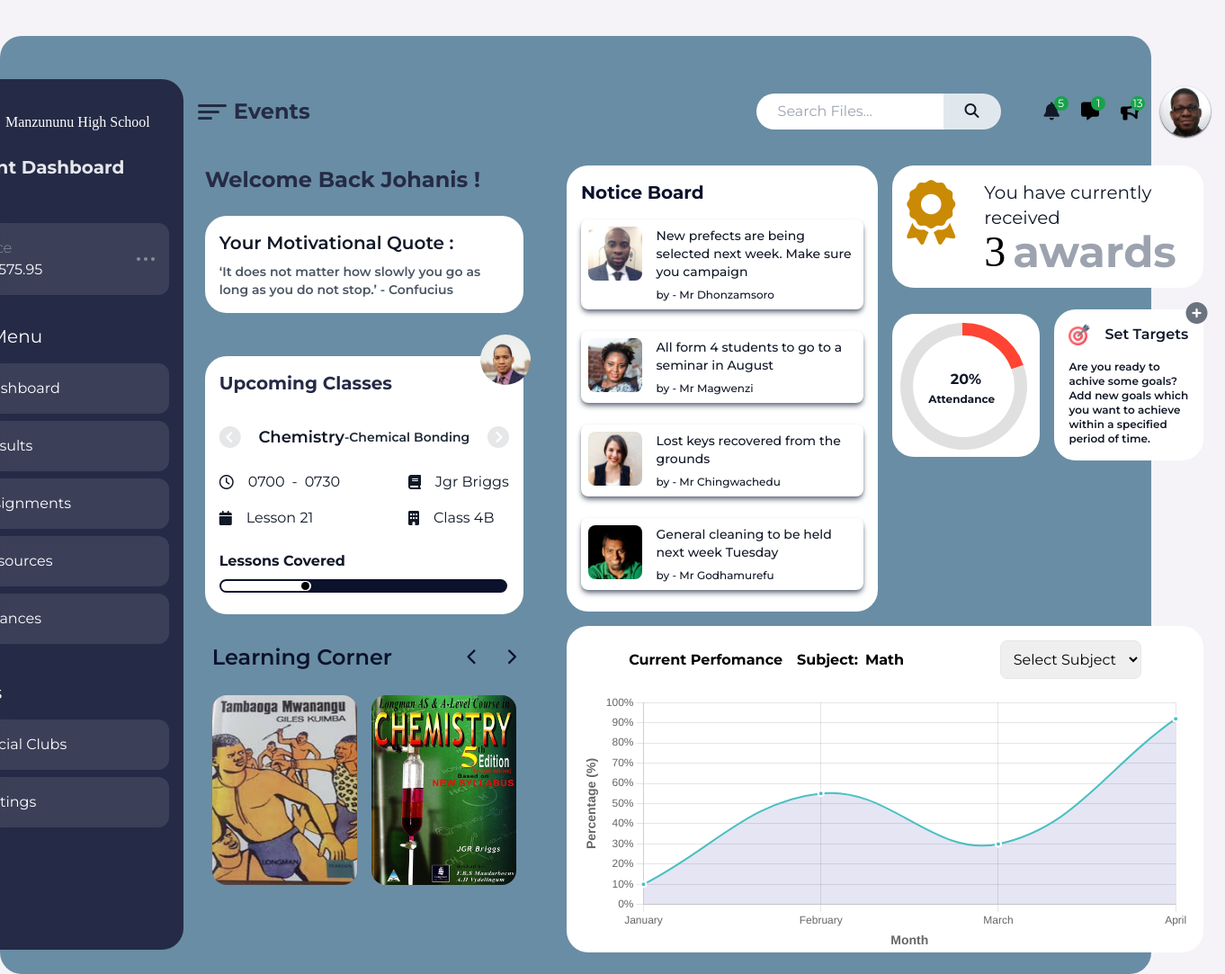
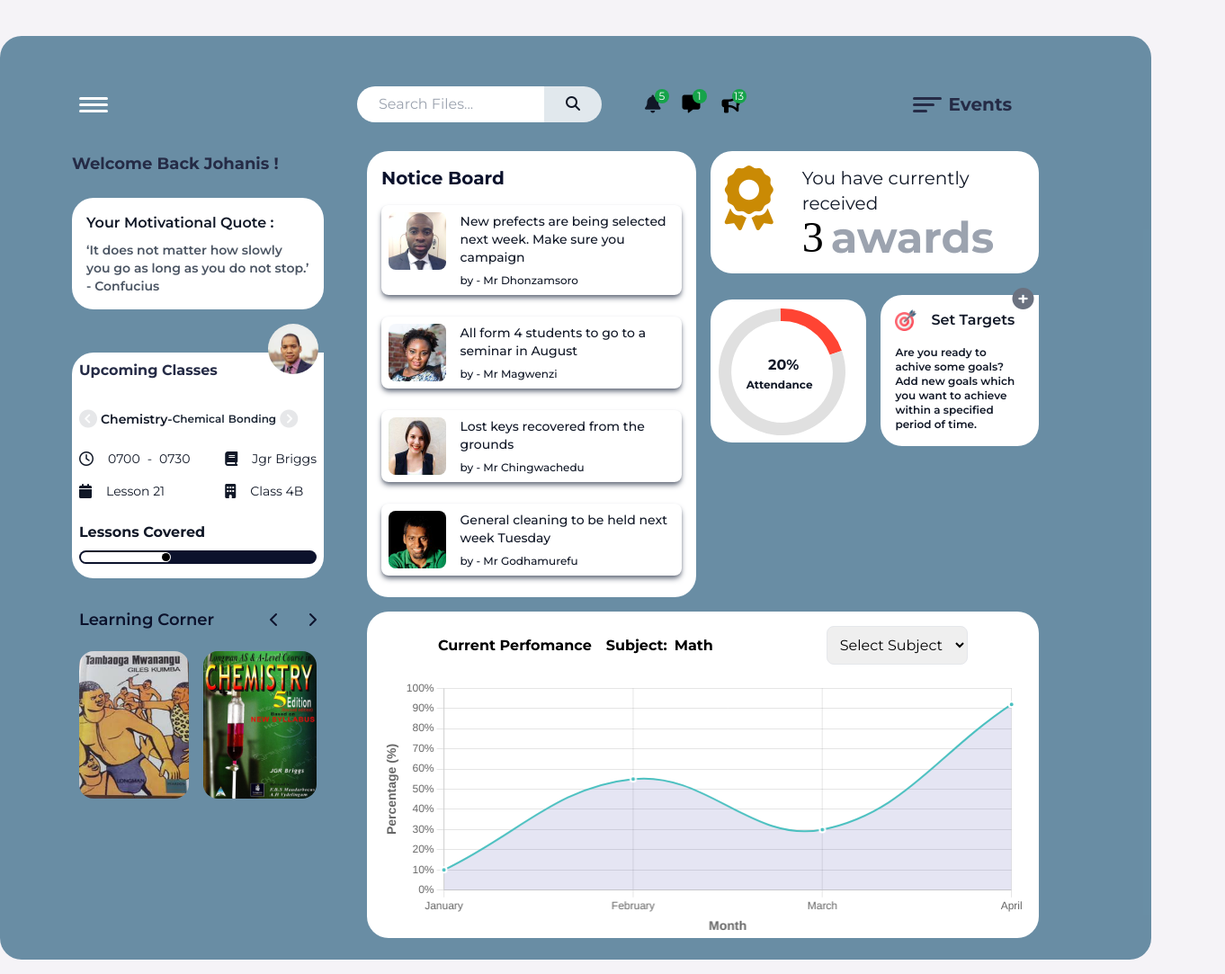
Before and after one commit to Tanyaradzwa1999/Portal, a website: page index.html in a window 1280 px wide. Shown: the whole page at 90% size, 1362 px wide, since content can reach past the window. Drawn offline with nearby package versions, Linux system fonts and the light colour scheme.

Commit message:
withModal

```diff
--- /dev/null
+++ b/animation.js
@@ -0,0 +1,32 @@
+const hamBurgerMenuShow = document.querySelector(".hamBurgerShow");
+const SidebarMenu = document.querySelector(".SidebarMenu");
+const btnhamBurger = document.querySelector(".btnhamBurger");
+const addModal = document.querySelector(".modalShow");
+const animated = document.querySelector(".moveback");
+
+animated.addEventListener("animationend", function (e) {
+  if (e.animationName === "moveback") hamBurgerMenuShow.classList.add("hidden");
+});
+const closeSidebar = function () {};
+// if the user selects the intended menu item
+SidebarMenu.addEventListener("click", function (e) {
+  const clicked = e.target.closest(".sidebarItem");
+  if (!clicked) return;
+  hamBurgerMenuShow.classList.add("moveback");
+  addModal.classList.remove("modal");
+});
+
+// start anime on click hamburger
+const startAnime = function () {
+  console.log("show");
+  hamBurgerMenuShow.classList.remove("hidden");
+  addModal.classList.add("modal");
+  hamBurgerMenuShow.classList.add("linear");
+  hamBurgerMenuShow.classList.remove("moveback");
+};
+// on click enywhere on modal by user, close
+addModal.addEventListener("click", function () {
+  addModal.classList.remove("modal");
+  hamBurgerMenuShow.classList.add("moveback");
+});
+btnhamBurger.addEventListener("click", startAnime);
--- a/index.html
+++ b/index.html
@@ -22,13 +22,14 @@
   </head>
   <!--  -->
   <body class="md:bg-LightGrayishViolet bg-sky-900/60">
+    <div class="modalShow transition-all duration-500 ease-in-out"></div>
     <container
       class="universal-container my-0 pt-4 md:pt-0 md:my-10 xl:mx-52 md:bg-sky-900/60 bg-transparent xl:px-20 flex justify-center items-center rounded-none md:rounded-3xl"
     >
       <div class="flex my-4 items-start">
         <!-- left side flex item -->
         <div
-          class="section bg-veryDarkBlue w-72 mt-8 px-4 pt-4 pb-32 rounded-3xl h-full hidden md:block"
+          class="section bg-veryDarkBlue lg:w-[297px] mt-8 px-4 pt-4 pb-32 rounded-3xl h-full xl:block xl:relative lg:absolute z-50 hidden hamBurgerShow SidebarMenu moveback"
         >
           <!-- flex item for the side items -->
           <div class="flex flex-col">
@@ -49,10 +50,10 @@
             </div>
             <!-- balances flex item and container -->
             <div
-              class="flex w-full bg-white/10 h-20 rounded-xl p-4 items-center backdrop-blur-sm justify-between"
+              class="flex w-full bg-white/10 h-20 rounded-xl p-4 items-center backdrop-blur-sm justify-between sidebarItem"
             >
               <!-- flex column for the balance -->
-              <div class="flex flex-col">
+              <div class="flex flex-col sidebarItem">
                 <h5 class="text-gray-100 font-thin">Balance</h5>
                 <p class="text-white">ZW 16575.95</p>
               </div>
@@ -66,7 +67,7 @@
             <h5 class="text-white mt-8 text-xl">Main Menu</h5>
             <!-- to dashboard container -->
             <div
-              class="flex w-full bg-white/10 h-14 rounded-xl p-4 items-center backdrop-blur-sm space-x-2 text-white mb-2 mt-4"
+              class="flex w-full bg-white/10 h-14 rounded-xl p-4 items-center backdrop-blur-sm space-x-2 text-white mb-2 mt-4 sidebarItem"
             >
               <!-- flex column for the balance -->
 
@@ -74,7 +75,7 @@
               <p>Dashboard</p>
             </div>
             <div
-              class="flex w-full bg-white/10 h-14 rounded-xl p-4 items-center backdrop-blur-sm space-x-2 text-white mb-2"
+              class="flex w-full bg-white/10 h-14 rounded-xl p-4 items-center backdrop-blur-sm space-x-2 text-white mb-2 sidebarItem"
             >
               <!-- flex column for the balance -->
 
@@ -83,7 +84,7 @@
             </div>
             <!--Assignments  -->
             <div
-              class="flex w-full bg-white/10 h-14 rounded-xl p-4 items-center backdrop-blur-sm space-x-2 mb-2 text-white"
+              class="flex w-full bg-white/10 h-14 rounded-xl p-4 items-center backdrop-blur-sm space-x-2 mb-2 text-white sidebarItem"
             >
               <i class="fas fa-tasks"></i>
               <!--  -->
@@ -91,14 +92,14 @@
             </div>
             <!-- library -->
             <div
-              class="flex w-full bg-white/10 h-14 rounded-xl p-4 items-center backdrop-blur-sm space-x-2 mb-2 text-white"
+              class="flex w-full bg-white/10 h-14 rounded-xl p-4 items-center backdrop-blur-sm space-x-2 mb-2 text-white sidebarItem"
             >
               <i class="fa-solid fa-book-open"></i>
               <!--  -->
               <p>Resources</p>
             </div>
             <div
-              class="flex w-full bg-white/10 h-14 rounded-xl p-4 items-center backdrop-blur-sm space-x-2 mb-2 text-white"
+              class="flex w-full bg-white/10 h-14 rounded-xl p-4 items-center backdrop-blur-sm space-x-2 mb-2 text-white sidebarItem"
             >
               <i class="fa-solid fa-sack-dollar"></i>
               <!--  -->
@@ -109,7 +110,7 @@
             <h5 class="text-white mt-8 text-xl">Others</h5>
             <!-- to dashboard container -->
             <div
-              class="flex w-full bg-white/10 h-14 rounded-xl p-4 items-center backdrop-blur-sm space-x-2 text-white mb-2 mt-4"
+              class="flex w-full bg-white/10 h-14 rounded-xl p-4 items-center backdrop-blur-sm space-x-2 text-white mb-2 mt-4 sidebarItem"
             >
               <!-- flex column for the balance -->
 
@@ -117,7 +118,7 @@
               <p>Social Clubs</p>
             </div>
             <div
-              class="flex w-full bg-white/10 h-14 rounded-xl p-4 items-center backdrop-blur-sm space-x-2 text-white mb-2"
+              class="flex w-full bg-white/10 h-14 rounded-xl p-4 items-center backdrop-blur-sm space-x-2 text-white mb-2 sidebarItem"
             >
               <!-- flex column for the balance -->
 
@@ -130,9 +131,11 @@
         <div class="flex flex-col rounded-3xl p-2">
           <section class="text-center">
             <nav class="navbar hidden md:block">
-              <div class="md:flex space-x-32 my-8 w-full justify-between px-2">
+              <div
+                class="md:flex items-center my-8 w-full xl:justify-between pl-6 xl:px-2"
+              >
                 <!-- events -->
-                <div class="flex space-x-2 items-center">
+                <div class="flex space-x-2 items-center order-1 xl:-order-1">
                   <div class="">
                     <flex class="flex-col space-y-1"
                       ><div
@@ -146,11 +149,13 @@
                       ></div
                     ></flex>
                   </div>
-                  <strong class="text-2xl text-veryDarkBlue"> Events </strong>
+                  <strong class="text-xl xl:text-2xl text-veryDarkBlue">
+                    Events
+                  </strong>
                 </div>
 
                 <!-- second flex item for navbar -->
-                <div class="flex items-center space-x-12">
+                <div class="flex items-center space-x-12 mr-48 xl:mr-0">
                   <form action="" class="">
                     <div class="flex space-x-8">
                       <!-- flex for search icon and input box -->
@@ -200,15 +205,22 @@
 
                     <img
                       src="images/userImage.jpg"
-                      class="w-14 h-14 rounded-full shadow-sm shadow-veryDarkBlue"
+                      class="hidden xl:block w-14 h-14 rounded-full shadow-sm shadow-veryDarkBlue"
                       alt=""
                     />
                   </div>
                 </div>
+                <!-- Hamburger Button -->
+                <div class="-order-1 xl:hidden mr-[277px] btnhamBurger">
+                  <flex class="flex-col space-y-1"
+                    ><div class="w-8 h-[3px] rounded-full bg-white"></div>
+                    <div class="w-8 h-[3px] rounded-full bg-white"></div>
+                    <div class="w-8 h-[3px] rounded-full bg-white"></div
+                  ></flex>
+                </div>
 
                 <!-- third flex item bell and user profile -->
               </div>
-              <!-- Hamburger Button -->
             </nav>
           </section>
           <!-- section for content for the user after login -->
@@ -218,16 +230,18 @@
             class="flex flex-col md:flex-row space-y-20 md:space-y-0 space-x-0 md:space-x-12 max-w-sm md:max-w-6xl px-4"
           >
             <!-- flex column for the left welcome back back message -->
-            <div class="flex flex-col w-full md:w-1/3">
+            <div class="flex flex-col w-full lg:w-1/4 xl:w-1/3">
               <div class="flex flex-col">
-                <strong class="text-white md:text-veryDarkBlue text-2xl">
+                <strong
+                  class="text-white md:text-veryDarkBlue text-lg xl:text-2xl"
+                >
                   Welcome Back Johanis !
                 </strong>
                 <!-- and item flex-col for motivational quote -->
                 <div
                   class="flex flex-col rounded-3xl bg-white text-gray-900 p-4 space-y-2 mt-6"
                 >
-                  <h5 class="text-xl font-semibold">
+                  <h5 class="text-base xl:text-xl font-semibold">
                     Your Motivational Quote :
                   </h5>
                   <p class="max-w-sm font-semibold text-sm text-gray-600">
@@ -240,34 +254,47 @@
               <div class="flex flex-col mt-10">
                 <!-- and item flex-col for motivational quote -->
                 <div
-                  class="flex flex-col rounded-b-3xl rounded-tl-3xl bg-white p-4 mt-2 text-white relative"
+                  class="flex flex-col rounded-b-3xl rounded-tl-3xl bg-white p-2 xl:p-4 mt-2 text-white relative"
                 >
                   <!-- teacher flex item -->
 
                   <img
                     src="images/chemTeacher.jpg"
-                    class="w-14 h-14 rounded-full absolute ml-[290px] -mt-10 z-10"
+                    class="w-14 h-14 rounded-full absolute ml-[210px] xl:ml-[290px] -mt-10 z-10"
                     alt=""
                   />
                   <!-- first flex item -->
-                  <strong class="text-xl text-veryDarkBlue">
+                  <strong class="text-base xl:text-2xl text-veryDarkBlue">
                     Upcoming Classes
                   </strong>
-                  <div class="flex items-center justify-between mt-8">
+                  <div
+                    class="flex items-center space-x-1 xl:justify-between mt-8"
+                  >
                     <i
-                      class="fa-solid fa-circle-chevron-left text-VeryDarkBlue/10 text-2xl hover:text-VeryDarkBlue transition-all duration-500"
+                      class="fa-solid fa-circle-chevron-left text-VeryDarkBlue/10 text-xl xl:text-2xl hover:text-VeryDarkBlue transition-all duration-500"
                     ></i>
                     <div class="flex text-white items-center">
-                      <h5 class="text-lg font-semibold text-gray-900">
+                      <h5
+                        class="text-sm xl:text-xl font-semibold text-gray-900"
+                      >
                         Chemistry
                       </h5>
                       <p class="text-sm font-semibold text-gray-800">-</p>
-                      <p class="text-sm font-semibold text-gray-800">
-                        Chemical Bonding
-                      </p>
+                      <div class="flex space-x-1">
+                        <p
+                          class="text-xs xl:text-sm font-semibold text-gray-800"
+                        >
+                          Chemical
+                        </p>
+                        <p
+                          class="text-xs xl:text-sm font-semibold text-gray-800"
+                        >
+                          Bonding
+                        </p>
+                      </div>
                     </div>
                     <i
-                      class="fa-solid fa-circle-chevron-right text-VeryDarkBlue/10 text-2xl hover:text-VeryDarkBlue transition-all duration-500"
+                      class="fa-solid fa-circle-chevron-right text-VeryDarkBlue/10 text-xl xl:text-2xl hover:text-VeryDarkBlue transition-all duration-500"
                     ></i>
                   </div>
 
@@ -278,24 +305,24 @@
                       <div class="flex space-x-4 items-center">
                         <i class="far fa-clock"></i>
                         <div class="flex space-x-2">
-                          <p>0700</p>
-                          <p>-</p>
-                          <p>0730</p>
+                          <p class="text-sm xl:text-base">0700</p>
+                          <p class="text-sm xl:text-base">-</p>
+                          <p class="text-sm xl:text-base">0730</p>
                         </div>
                       </div>
                       <div class="flex items-center space-x-4">
                         <i class="fa fa-calendar"></i>
-                        <p>Lesson 21</p>
+                        <p class="text-sm xl:text-base">Lesson 21</p>
                       </div>
                     </div>
                     <div class="flex flex-col space-y-4 justify-start">
                       <div class="flex items-center space-x-4">
                         <i class="fa fa-book" aria-hidden="true"></i>
-                        <p>Jgr Briggs</p>
+                        <p class="text-sm xl:text-base">Jgr Briggs</p>
                       </div>
                       <div class="flex items-center space-x-4">
                         <i class="fa fa-building" aria-hidden="true"></i>
-                        <p>Class 4B</p>
+                        <p class="text-sm xl:text-base">Class 4B</p>
                       </div>
                     </div>
                   </div>
@@ -304,7 +331,7 @@
                   >
                   <!-- progress bar -->
                   <div
-                    class="my-2 bg-VeryDarkBlue rounded-full h-[20px] md:h-[15px] w-full md:w-[320px] p-[2px]"
+                    class="my-2 bg-VeryDarkBlue rounded-full h-[20px] md:h-[15px] w-full p-[2px]"
                   >
                     <!-- inner progress bar div -->
                     <div
@@ -330,17 +357,17 @@
 
                   <div class="flex items-center justify-between mt-20 md:mt-2">
                     <h5
-                      class="text-2xl text-white font-semibold md:text-VeryDarkBlue"
+                      class="text-lg xl:text-2xl text-white font-semibold md:text-VeryDarkBlue"
                     >
                       Learning Corner
                     </h5>
 
                     <div class="flex space-x-8 items-center">
                       <i
-                        class="fa-solid fa-chevron-left text-white md:text-VeryDarkBlue text-lg"
+                        class="fa-solid fa-chevron-left text-white md:text-VeryDarkBlue text-base xl:text-lg"
                       ></i>
                       <i
-                        class="fa-solid fa-chevron-right text-white md:text-VeryDarkBlue text-lg"
+                        class="fa-solid fa-chevron-right text-white md:text-VeryDarkBlue text-base xl:text-lg"
                       ></i>
                     </div>
                   </div>
@@ -594,5 +621,6 @@
   </body>
   <!-- script -->
   <script src="linechart.js"></script>
+  <script src="animation.js"></script>
   <script src="pie_chart.js"></script>
 </html>
--- a/input.css
+++ b/input.css
@@ -117,6 +117,55 @@ body {
   margin-left: 10px;
 }
 
+/* animations */
+.linear {
+  width: 20px;
+  //height: 50px;
+
+  position: relative;
+  animation: mymove 0.6s;
+  animation-delay: 0s;
+  animation-fill-mode: forwards;
+  animation-timing-function: linear;
+}
+.moveback {
+  width: 20px;
+  //height: 50px;
+
+  position: relative;
+  animation: moveback 0.6s;
+  animation-delay: 0s;
+  animation-fill-mode: backwards;
+  animation-timing-function: linear;
+}
+
+@keyframes moveback {
+  from {
+    left: -1px;
+  }
+  to {
+    left: -400px;
+  }
+}
+@keyframes mymove {
+  from {
+    left: -400px;
+  }
+  to {
+    left: -1px;
+  }
+}
+.modal {
+  position: fixed; /* Stay in place */
+  z-index: 50; /* Sit on top */
+  left: 0;
+  top: 0;
+  width: 100%; /* Full width */
+  height: 100%; /* Full height */
+  overflow: auto; /* Enable scroll if needed */
+  background-color: rgb(0, 0, 0); /* Fallback color */
+  background-color: rgba(0, 0, 0, 0.4); /* Black w/ opacity */
+}
 /* @media (max-width: 576px) {
   body {
     background-image: url("../images/bg-header-mobile.png");
```
Also changed, not shown: animations.html (added, +22 -0 lines), css/style.css.
